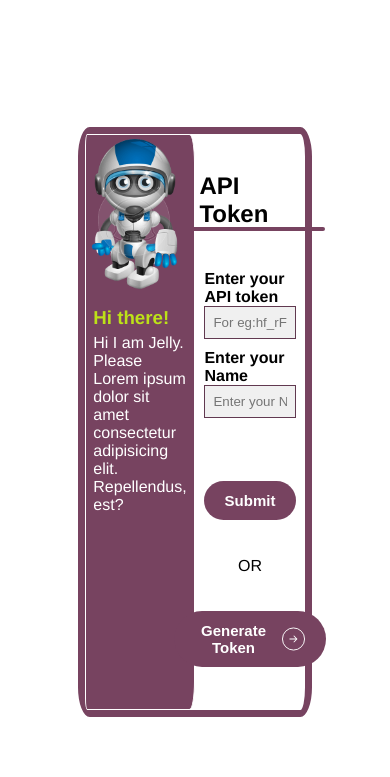
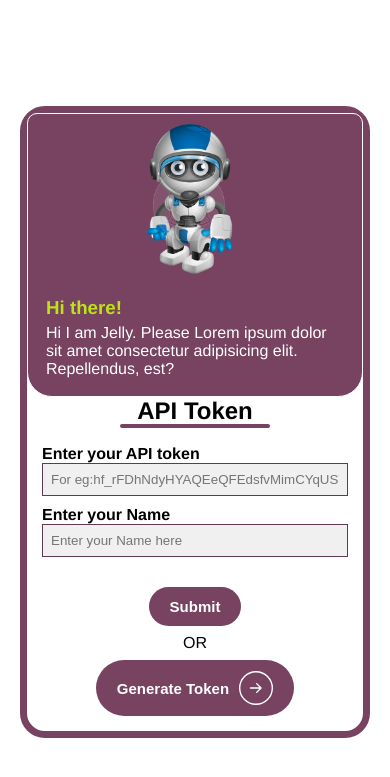
Before and after one commit to ashimdahal/jelly, a Flask app: page / in a window 390 px wide. Shown: the top 777 px of the page. Run offline with Flask 2, Linux system fonts and the light colour scheme.

Commit message:
Responsive From

```diff
--- a/index.py
+++ b/index.py
@@ -8,7 +8,7 @@ app = Flask(__name__)
 @app.route('/', methods=['GET', 'POST'])
 def api():
     # Fetching the cookie
-    cookie= request.cookies.get('cookieToken');
+    cookie= request.cookies.get('cookieToken')
     if 'cookieToken' in request.cookies:
         return render_template('index.html')
 
--- a/requirements.txt
+++ b/requirements.txt
@@ -1,6 +1,6 @@
 Flask==2.1.2
 Werkzeug==2.1.2
-python==3.8.12
+# python==3.8.12
 google-cloud-translate
 nepali-unicode-converter
 nepali-roman
--- a/templates/api.html
+++ b/templates/api.html
@@ -28,17 +28,17 @@
     }
 
     .board {
-      height: 70%;
-      width: 60%;
+      height: 450px;
+      width: 700px;
       background: white;
       border: solid 7px #774360;
-      border-radius: 5%;
+      border-radius: 25px;
       display: flex;
     }
 
     .division {
-      height: 100%;
-      width: 50%;
+      height: 435px;
+      width: 350px;
     }
 
     a{
@@ -49,9 +49,9 @@
 
     #intro-section {
       background: #774360;
-      border-radius: 2% 5% 5% 2%;
+      border-radius: 10px 25px 25px 10px;
       border:white solid 1px;
-      padding: 2%;
+      padding: 10px;
       display: flex;
       flex-direction: column;
       align-items: center;
@@ -60,7 +60,7 @@
     .img-box {
       height: 150px;
       width: 150px;
-      border-radius: 50%;
+      border-radius: 25px;
       margin-bottom: 15px;
     }
 
@@ -72,7 +72,7 @@
 
     .intro{
       color:white;
-      padding:3%;
+      padding:8px;
     }
 
     h3{
@@ -81,8 +81,8 @@
     }
 
     #form-control {
-      border-radius: 5%;
-      padding: 1% 2% 3% 2%;
+      border-radius: 25px;
+      /* padding: 1% 2% 3% 2%; */
       box-shadow: 05px 10px -15px 12px rgb(49, 3, 3);
       display: flex;
       flex-direction: column;
@@ -106,6 +106,7 @@
       background-color: #774360;
     }
 
+    /* Input Field or Form-Control */
     form {
       display: flex;
       flex-direction: column;
@@ -118,7 +119,7 @@
     #input {
       height: 50%;
       width: auto;
-      padding: 5%;
+      padding: 25px;
     }
 
     label {
@@ -150,6 +151,7 @@
       padding: 0.5rem .6rem;
     }
 
+    /* Buttons */
     button {
       cursor: pointer;
       font-weight: 700;
@@ -189,6 +191,69 @@
     #sep:hover{
       font-weight: bold;
     }
+
+    #generate-token{
+      margin-bottom: 15px;
+    }
+
+
+    /* Responsiveness */
+    @media screen and (max-width: 725px) {
+      .board{
+        height:auto;
+        width:350px;
+        flex-direction: column;
+      }
+
+      .board>input{
+
+        flex-basis: 10%;
+      }
+
+      #intro-section{
+        height:50%;
+        width:336px;
+        border-radius: 10px 10px 25px 25px;
+
+      }
+      #form-control{
+        height:90%;
+        width:336px;
+      }
+
+      #input{
+        height:45%;
+        padding:15px;
+        margin:5px 0;
+      }
+
+      #sep{
+        margin:8px auto;
+      }
+
+    }
+
+    @media screen and (max-width: 350px) {
+      .board{
+        border:none;
+      }
+
+      #form-control{
+          height:auto;
+          width: auto;
+          border:none;
+          align-items: space-around;
+      }
+
+      #input{
+        padding:0;
+        margin:18px 0;
+      }
+
+      #intro-section{
+        display:none;
+      }
+    }
   </style>
 </head>
 
@@ -207,7 +272,7 @@
         </div>
       </div>
 
-      <div id="form-control" class="division">
+      <div id="form-control" class="division form-division">
         <h2>API Token</h2>
         <form action="/" method="post" enctype="multipart/form-data">
           <div id="input">
@@ -225,7 +290,7 @@
           <p id="sep">OR</p>
           <!-- <span class="block" id="block2"></span> -->
         </div>
-        <a href="https://huggingface.co/settings/tokens" target="_blank">
+        <a href="https://huggingface.co/settings/tokens" id="generate-token" target="_blank">
         <button>
           <span>Generate Token</span>
           <svg width="34" height="34" viewBox="0 0 74 74" fill="none" xmlns="http://www.w3.org/2000/svg">
--- a/templates/index.html
+++ b/templates/index.html
@@ -141,14 +141,14 @@
               <div class="content" id="dropdown_content1" style="display: none;">
                 <div class="theme1" id="changeThemeButton">
                   <i id="themeicon1" class="fa fa-themeisle" aria-hidden="true"></i>
-                <span class="change-theme">change theme </span>
+                <span class="change-theme">Change Theme </span>
               </div>
             </div>
             </div>
 
             <div class="customise-chat"  >
               <div class="customise" id="dropdown2" >
-              <strong>customise conversation</strong>
+              <strong>Customise Conversation</strong>
               <i id="angle_down2" class="fa fa-angle-down"
               aria-hidden="true"></i>
               <i style="display:none;" id="angle_up2" class="fa fa-angle-up" aria-hidden="true"></i>
```
